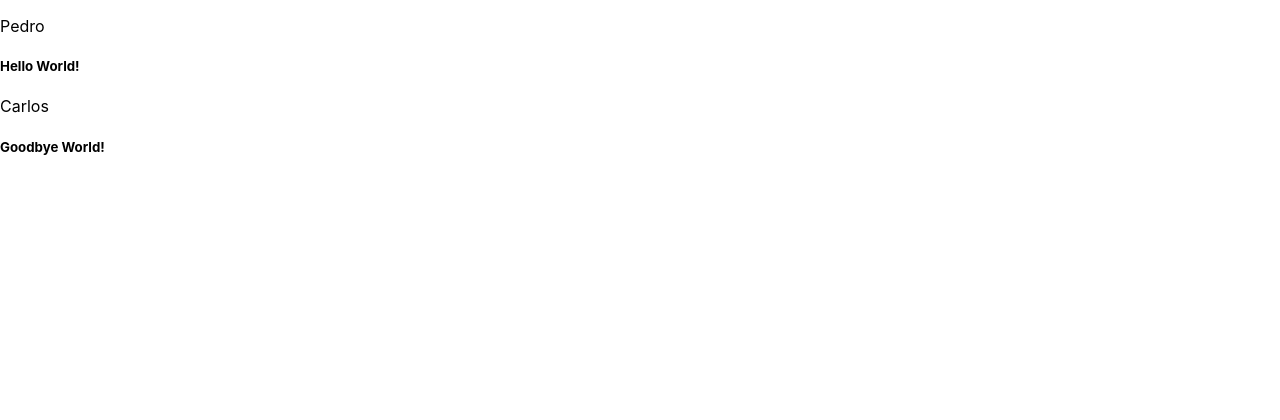
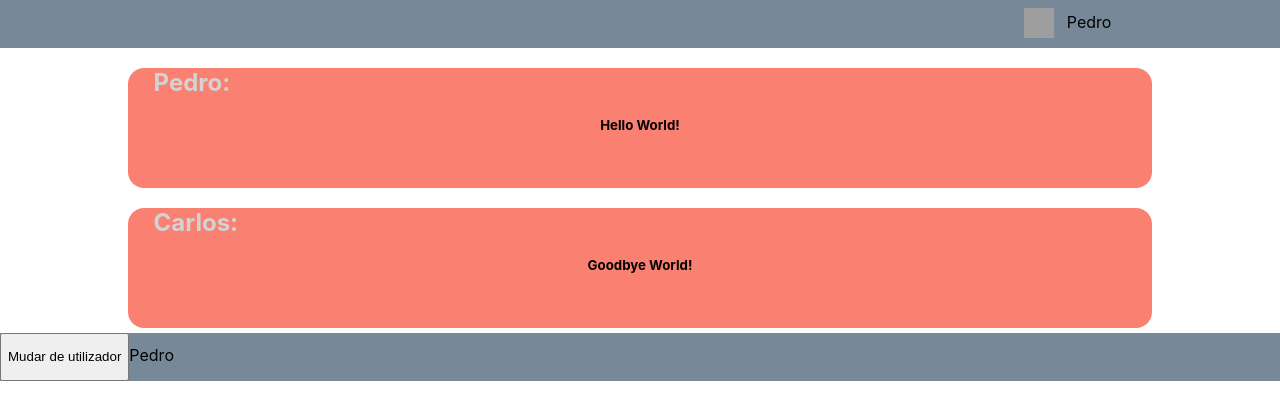
Before and after one commit to arctumn/Apolircs-Chat-React, a React (Create React App) app: page / in a window 1280 px wide. Shown: the top 420 px of the page. Built offline with nearby package versions, Linux system fonts and the light colour scheme; grey boxes are pictures that could not be loaded.

Commit message:
Styling and some basic Navbar done

```diff
--- a/public/index.html
+++ b/public/index.html
@@ -24,7 +24,7 @@
       work correctly both with client-side routing and a non-root public URL.
       Learn how to configure a non-root public URL by running `npm run build`.
     -->
-    <title>React App</title>
+    <title>Apolircs</title>
   </head>
   <body>
     <noscript>You need to enable JavaScript to run this app.</noscript>
--- a/src/App.css
+++ b/src/App.css
@@ -1,38 +1,41 @@
-.App {
+
+.message {
+  align-items: normal;
+  box-sizing: border-box;
+  background: salmon;
+  height: 15vh;
+  border-radius: 1em;
+  margin-left: 10vw;
+  margin-right: 10vw;
+  margin-bottom: 5px;
+  margin-top: 5px;
+}
+.message h2 {
+  color: lightgrey;
+  padding-left: 2vw;
+}
+.message h5 {
   text-align: center;
+  margin: 0;
 }
 
-.App-logo {
-  height: 40vmin;
-  pointer-events: none;
+.NavBar {
+  display: flex;
+  background-color: lightslategray;
+}
+.NavBar img p button{
+  flex: 1;
+  margin-top: 50vw;
+}
+.NavBar img {
+ color: lightgrey;
+ width: 30px;
+ height: 30px;
+ margin-top: 1vh;
+ margin-left: 80vw;
+ margin-right: 1vw;
 }
 
-@media (prefers-reduced-motion: no-preference) {
-  .App-logo {
-    animation: App-logo-spin infinite 20s linear;
-  }
+.NavBar p {
+  margin-top: 1.5vh;
 }
-
-.App-header {
-  background-color: #282c34;
-  min-height: 100vh;
-  display: flex;
-  flex-direction: column;
-  align-items: center;
-  justify-content: center;
-  font-size: calc(10px + 2vmin);
-  color: white;
-}
-
-.App-link {
-  color: #61dafb;
-}
-
-@keyframes App-logo-spin {
-  from {
-    transform: rotate(0deg);
-  }
-  to {
-    transform: rotate(360deg);
-  }
-}
--- a/src/App.tsx
+++ b/src/App.tsx
@@ -1,6 +1,8 @@
+
 import React, { useState } from 'react';
 import './App.css';
 import { MessageBoard, User, Message } from './Message';
+import { NavBar } from './NavBar';
 
 const pedro:User = {
   nickname: "Pedro"
@@ -9,7 +11,7 @@ const carlos:User = {
   nickname: "Carlos"
 }
 const joao:User = {
-  nickname: "Carlos"
+  nickname: "Joao"
 }
 const first_test:Message = {
   from_user:pedro,
@@ -27,10 +29,29 @@ const third:Message = {
   to_user: joao,
   message:"Não curto do Pedro!"
 }
+const user_list: User[] =[pedro,carlos,joao]
 function App() {
   const [visable_messages] = useState([first_test,second,third])
+  const [iterator,setIterator] = useState(0)
+  const [current_user,setUser] = useState((user_list[iterator]))
+  const [list_size] = useState(user_list.length)
+
   return (
-    <MessageBoard {...{message_list:visable_messages,this_user:pedro}} />
+    <div>
+      <NavBar {...current_user}/>
+      <MessageBoard {...{message_list:visable_messages,this_user:current_user}} />
+      <div className="NavBar">
+        <button onClick={ () => {
+          //console.log("valor:["+ user_list[Math.round(Math.random()*10 % 2)].nickname+"]");
+
+          setIterator(iterator === list_size -1 ? 0 : iterator+1)
+          setUser(user_list[iterator])
+
+        }
+          }>Mudar de utilizador</button>
+        <p>{current_user.nickname}</p>
+      </div>
+    </div>
   );
 }
 
--- a/src/Message.tsx
+++ b/src/Message.tsx
@@ -1,7 +1,8 @@
 import { FC } from "react"
-
+import './App.css';
 export interface User {
-    nickname: string
+    nickname: string,
+    //color: string
 }
 
 export interface Message {
@@ -13,8 +14,8 @@ export interface Message {
 
 const message_format = (message:Message) => {
     return (
-        <div>
-                <p>{message.from_user.nickname}</p>
+        <div className="message">
+                <h2>{message.from_user.nickname + `:`}</h2>
                 <h5>{message.message}</h5>
         </div>
     )
--- /dev/null
+++ b/src/NavBar.tsx
@@ -0,0 +1,9 @@
+import { User } from "./Message"
+export const NavBar:React.FC<User> = user => {
+    return (
+        <div className="NavBar">
+            <img src="https://img.icons8.com/material-sharp/24/000000/user-male-circle.png"/>
+            <p>{user.nickname}</p>
+        </div>
+    )
+}
```
